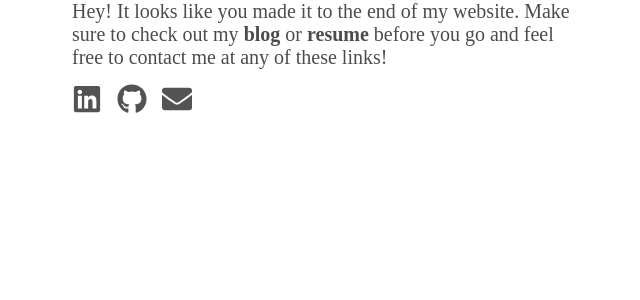
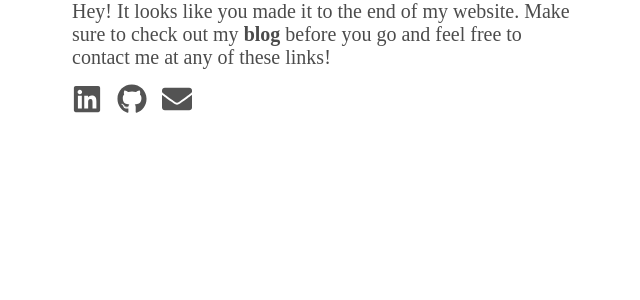
Before and after one commit to liubryann/portfolio-v4, a Next.js app: page /contact/ContactInfo in a window 1280 px wide. Shown: the top 300 px of the page, without its empty margins (318-958 px from the left). Built offline with nearby package versions, Linux system fonts and the light colour scheme.

Commit message:
chore: minor content change

```diff
--- a/pages/contact/ContactInfo/index.tsx
+++ b/pages/contact/ContactInfo/index.tsx
@@ -9,7 +9,7 @@ export default function ContactInfo() {
         <div className={styles.contactWrapper}>
         <FadeInWhenVisible>
             <div className={styles.blurb}>
-              Hey! It looks like you made it to the end of my website. Make sure to check out my <Link href="/blog"><a>blog</a></Link> or <Link href=""><a>resume</a></Link> before you go and feel free to contact me at any of these links!
+              Hey! It looks like you made it to the end of my website. Make sure to check out my <Link href="/blog"><a>blog</a></Link> before you go and feel free to contact me at any of these links!
             </div>
           </FadeInWhenVisible>
           <div className={styles.links}>
```
